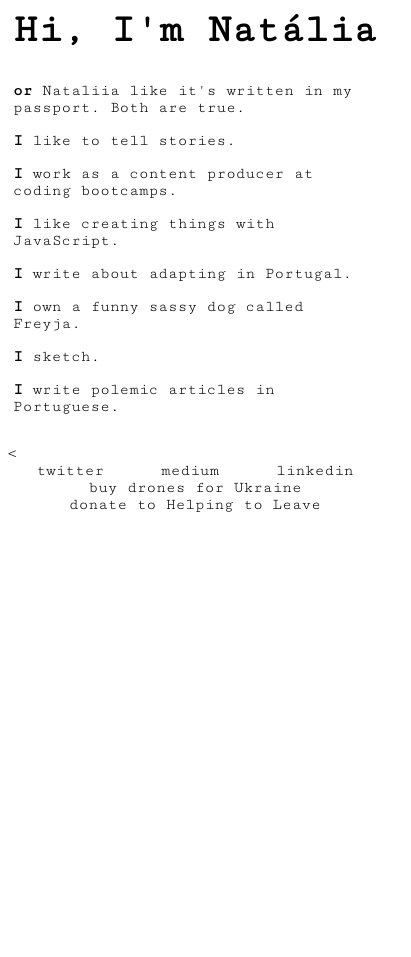
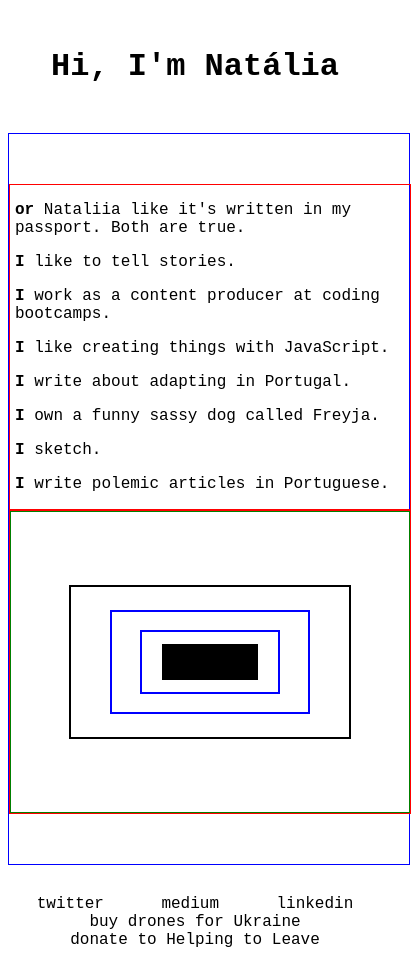
Before and after one commit to paninebaluy/nataliia-me, an Eleventy site: page index.html in a window 390 px wide. Shown: the whole page, 411 px wide, since content can reach past the window. Before the commit the page ends 844 px from the top, so only its background shows below. Built offline with nearby package versions, Linux system fonts and the light colour scheme; Eleventy itself is replaced by a stand-in of ours; files that its build step writes are made by us from their sources; files whose address does not match are found by name.

Commit message:
improve responsive CSS

```diff
--- a/css/style.css
+++ b/css/style.css
@@ -1,22 +1,43 @@
 @font-face {
-    font-family: Cutive Sans;
-    src: url(vendor/fonts/Cutive_Mono/CutiveMono-Regular.ttf);
+    font-family: Cutive Mono;
+    src:
+        local("Cutive Mono"),
+        url("../vendor/fonts/Cutive_Mono/CutiveMono-Regular.ttf") format("ttf"),
+        url("../vendor/fonts/Cutive_Mono/CutiveMono-Regular.woff") format("woff"),
+        url("../vendor/fonts/Cutive_Mono/CutiveMono-Regular.woff2") format("woff2"),
+        url("../vendor/fonts/Cutive_Mono/CutiveMono-Regular.otf") format("opentype")
   }
 
 html {
     font-family: Cutive Sans, monospace;
     -webkit-font-smoothing: antialiased;
+    -moz-osx-font-smoothing: grayscale;
+    --standard-width: 90%;
+    --mobile-width: 100%;
+    --min-width: 400px;
+}
+
+.main {
+    display: flex;
+    flex-direction: row;
+    width: var(--standard-width);
+    min-width: var(--min-width);
+    margin: 30px auto;
+    padding: 50px 0;
+    border: 1px solid blue;
 }
 
 .main__container {
-    border: 0;
-    margin: 30px auto;
+    width: 50%;
+    min-width: var(--min-width);
+    border: 1px solid red;
+    margin: auto;
 }
 
 .main__heading {
     text-align: center;
     font-size: 2.5em;
-    margin: 5px auto;
+    margin: 1.5em auto;
 }
 
 .main__paragraph {
@@ -24,8 +45,84 @@ html {
     padding: 0 5px;
 }
 
+
+aside {
+    display: flex;
+    border: 1px solid red;
+    width: 30%;
+    min-width: var(--min-width);
+    align-items: center;
+    justify-content: center;
+    align-items: center;
+}
+
+.animation {
+    display: flex;
+    width: 100%;
+    width: 400px;
+    border: 1px solid green;
+    height: 300px;
+    justify-content: center;
+    align-items: center;
+}
+
+.outer_frame {
+    display: flex;
+    width: 70%;
+    height: 150px;
+    border: 2px solid black;
+    align-items: center;
+    justify-content: center;
+}
+
+.middle_frame {
+    display: flex;
+    width: 70%;
+    height: 100px;
+    border: 2px solid blue;
+    align-items: center;
+    justify-content: center;
+}
+
+.inner_frame {
+    display: flex;
+    width: 70%;
+    height: 60%;
+    border: 2px solid blue;
+    align-items: center;
+    justify-content: center;
+}
+
+.filled_square {
+    width: 70%;
+    height: 60%;
+    background: black;
+}
+
 footer {
     display: flex;
     flex-flow: row wrap;
     justify-content: space-around;
 }
+
+/* media queries */
+
+@media only screen and (max-width: 768px) {
+    .main {
+        width: var(--mobile-width);
+        flex-direction: column;
+    }
+
+    .main__heading {
+        font-size: 2em;
+    }
+
+    .main__container {
+        width: var(--mobile-width);
+    }
+
+    aside {
+        width: var(--mobile-width);
+    }
+
+}
--- a/index.html
+++ b/index.html
@@ -2,13 +2,16 @@
 <html lang="en">
 <head>
     <meta charset="UTF-8">
+    <meta name="viewport" content="width=device-width, initial-scale=1">
     <title>Nataliia is me</title>
     <link rel="stylesheet" href="/css/style.css">
 </head>
 <body>
 <h1 class="main__heading" id="main-header">Hi, I'm Natália</h1>
 
-<main class="main__container">
+<main class="main">
+
+    <div class="main__container">
         <p class="main__paragraph"><strong>or</strong> Nataliia like it's written in my passport. Both are true.</p>
         <p class="main__paragraph"><strong>I</strong> like to tell stories.</p>
         <p class="main__paragraph"><strong>I</strong> work as a content producer at coding bootcamps.</p>
@@ -17,11 +20,23 @@
         <p class="main__paragraph"><strong>I</strong> own a funny sassy dog called Freyja.</p>
         <p class="main__paragraph"><strong>I</strong> sketch.</p>
         <p class="main__paragraph"><strong>I</strong> write polemic articles in Portuguese.</p>
+    </div>
+
+    <aside>
+        <div class="animation">
+            <div class="outer_frame">
+                <div class="middle_frame">
+                    <div class="inner_frame">
+                        <div class="filled_square"></div>
+                    </div>
+                </div>
+            </div>
+        </div>
+    </aside>
+
 </main>
 
-<aside>
-    <
-</aside>
+
 
 <footer>
     <div class="footer__social">twitter</div>
```
Also changed, not shown: 9 other files. Lines whose indentation alone changed are shown as unchanged.
